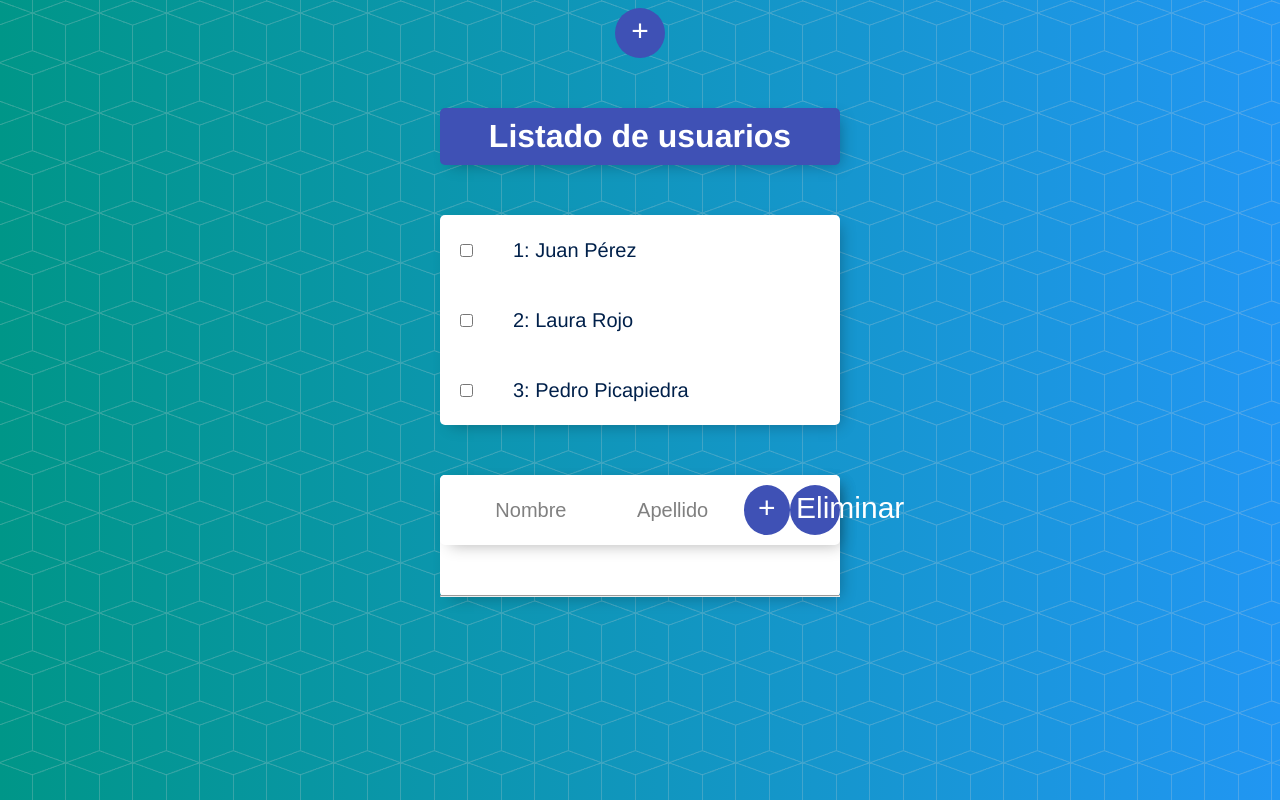
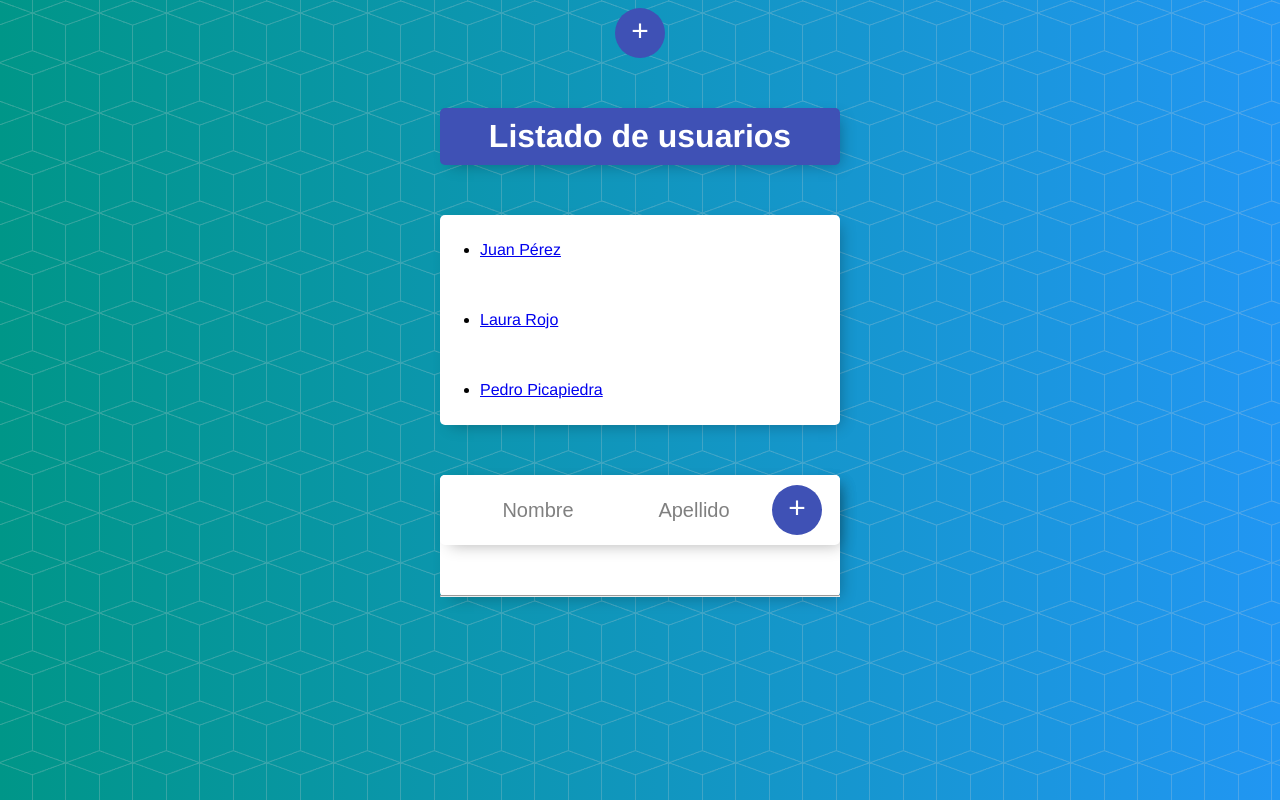
Before and after one commit to leummass/curso_angular, an Angular app in the folder listado-usuarios/: page / in a window 1280 px wide. Shown: the top 800 px of the page. Built offline with nearby package versions, Linux system fonts and the light colour scheme.

Commit message:
Adición de eliminar usuario

```diff
--- a/listado-usuarios/src/app/personas/formulario/formulario.component.html
+++ b/listado-usuarios/src/app/personas/formulario/formulario.component.html
@@ -22,8 +22,8 @@
       +
     </button>
 
-    <button type="submit" class="btn btn-primary" style="cursor:pointer;">
-      Eliminar
+    <button *ngIf="index !=null" type="submit" style="cursor: pointer" class="buttonRed" (click)="eliminarUsuario()">
+      -
     </button>
   </form>
 </div>
--- a/listado-usuarios/src/app/personas/formulario/formulario.component.ts
+++ b/listado-usuarios/src/app/personas/formulario/formulario.component.ts
@@ -8,7 +8,7 @@ import {
 import { Usuario } from '../../usuario.model';
 import { LoggingService } from '../../LoggingService.service';
 import { UsuariosService } from '../../usuarios.service';
-import { Router } from '@angular/router';
+import { ActivatedRoute, Router } from '@angular/router';
 
 @Component({
   selector: 'app-formulario',
@@ -18,6 +18,7 @@ import { Router } from '@angular/router';
 export class FormularioComponent {
   nombreInput:string;
   apellidoInput:string;
+  index:number;
   //@Output() usuarioCreado = new EventEmitter<Usuario>();
   //@ViewChild('nombreInput') nombreInput: ElementRef;
   //@ViewChild('apellidoInput') apellidoInput: ElementRef;
@@ -25,11 +26,20 @@ export class FormularioComponent {
   constructor(
     private loggingService: LoggingService,
     private usuariosService: UsuariosService,
-    private router:Router
+    private router:Router,
+    private route: ActivatedRoute
   ) {
     this.usuariosService.saludar.subscribe((indice: number) =>
       alert('El indice es: ' + indice)
     );
+  }
+  ngOnInit(){
+    this.index=this.route.snapshot.params['id'];
+    if(this.index){
+      let usuario: Usuario= this.usuariosService.encontrarPersona(this.index);
+      this.nombreInput=usuario.nombre;
+      this.apellidoInput=usuario.apellido;
+    }
   }
 
   onGuardarUsuario() {
@@ -37,13 +47,23 @@ export class FormularioComponent {
       this.nombreInput,
       this.apellidoInput
     );
-    this.usuariosService.usuarioAgregado(usuarion);
+    if(this.index){
+      this.usuariosService.modificarUsuario(this.index, usuarion);
+    }else{
+      this.usuariosService.usuarioAgregado(usuarion);
+    }
+
+
+
     this.router.navigate(["personas"])
     //this.loggingService.enviarMensajeAConsola("Usuario nombre: "+ usuarion.nombre+" apellido: "+usuarion.apellido);
     //this.usuarioCreado.emit(usuarion);
   }
   eliminarUsuario() {
     //this.usuarios.pop();
-    this.usuariosService.usuarioEliminado();
+    if(this.index !=null){
+      this.usuariosService.usuarioEliminado(this.index);
+    }
+    this.router.navigate(['personas'])
   }
 }
--- a/listado-usuarios/src/app/personas/persona/persona.component.html
+++ b/listado-usuarios/src/app/personas/persona/persona.component.html
@@ -1,4 +1,9 @@
 <div class="item">
-  <input type="checkbox" (click)="emitirSaludo()">
-  <p>{{ indice + 1 }}: {{ usuario.nombre }} {{ usuario.apellido }}</p>
+  <ul>
+    <li>
+      <a [routerLink]="['/personas',indice]">
+        {{ usuario.nombre }} {{ usuario.apellido }}
+      </a>
+    </li>
+  </ul>
 </div>
--- a/listado-usuarios/src/app/usuarios.service.ts
+++ b/listado-usuarios/src/app/usuarios.service.ts
@@ -21,8 +21,8 @@ export class UsuariosService {
     this.usuarios.push(usuario);
   }
 
-  usuarioEliminado() {
-    this.usuarios.pop();
+  usuarioEliminado(index:number) {
+    this.usuarios.splice(index,1);
   }
 
   noUsuarios(): true | false {
@@ -31,4 +31,13 @@ export class UsuariosService {
     }
     return false;
   }
+  encontrarPersona(index:number){
+    let usuario: Usuario = this.usuarios[index];
+    return usuario;
+  }
+  modificarUsuario(index:number,usuario: Usuario ){
+    let usuario1 = this.usuarios[index];
+    usuario1.nombre=usuario.nombre;
+    usuario1.apellido=usuario.apellido;
+  }
 }
--- a/listado-usuarios/src/styles.css
+++ b/listado-usuarios/src/styles.css
@@ -65,6 +65,17 @@ html {
     padding-bottom: 6px;
     border-width: 0;
   }
+  .buttonRed{
+    min-height: 50px;
+    width: 50px;
+    border-radius: 50%;
+    border-color: transparent;
+    background-color: red;
+    color: #fff;
+    font-size: 30px;
+    padding-bottom: 6px;
+    border-width: 0;
+  }
 
   input[type="text"] {
     text-align: center;
```
Also changed, not shown: 1 other file (tests, documents, lock files or other folders).
